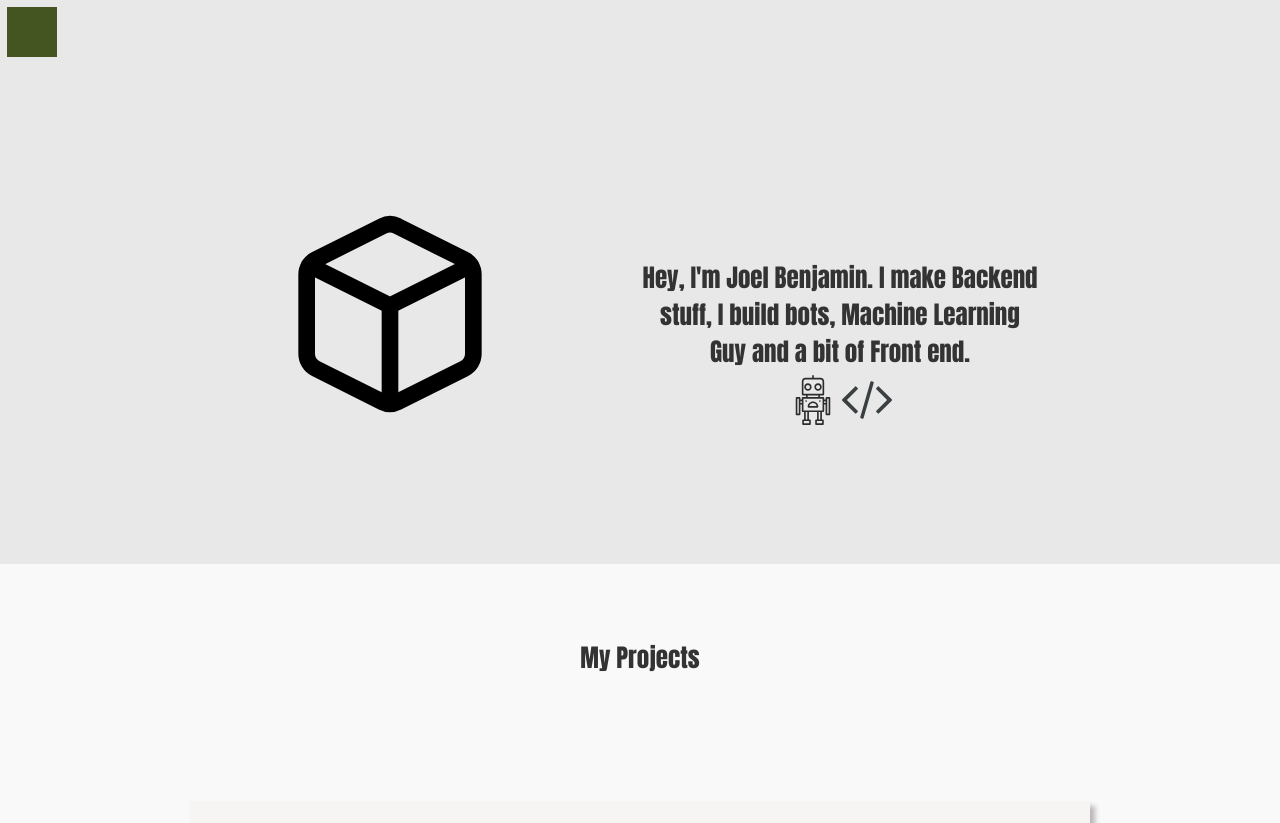
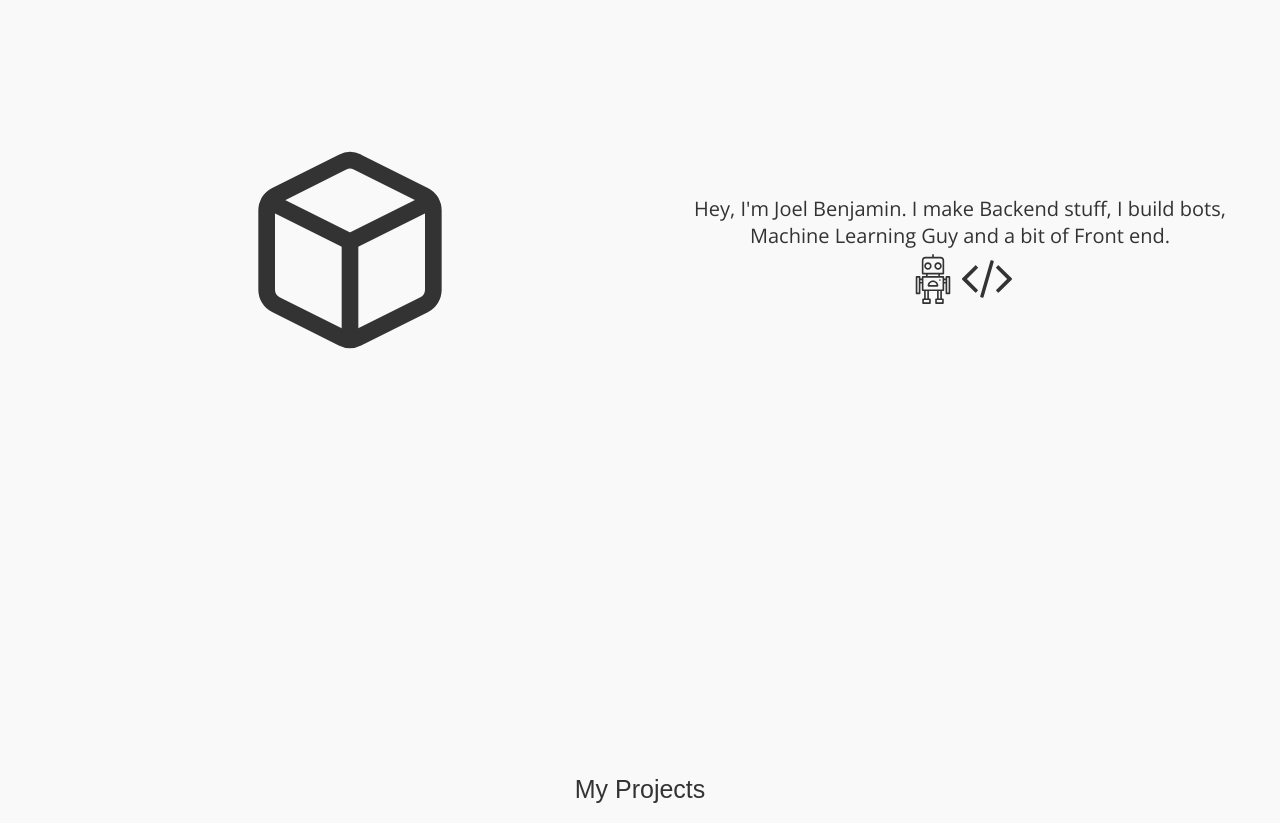
Before and after one commit to HarowitzBlack/Flask-personal-website, a Flask app: page / in a window 1280 px wide. Shown: the top 823 px of the page. Run offline with Flask 2, Linux system fonts and the light colour scheme.

Commit message:
Add files via upload

```diff
--- a/static/home_page_style.css
+++ b/static/home_page_style.css
@@ -1,6 +1,4 @@
-
-
-@import url('https://fonts.googleapis.com/css?family=Anton');
+@import url('https://fonts.googleapis.com/css?family=Open+Sans:300,400');
 
 body{
 	margin: 0px auto;
@@ -13,68 +11,34 @@ body{
 }
 
 
-#nav-bar-top{
-	width: 100%;
-	height: auto;
-	background-color: #e8e8e8;
-	padding: 2px;
-}
-
-#nav-postion-right{
-	display: flex;
-	flex-direction: row;
-	margin: 5px;
-
-}
-
-.nav-link{
-	padding: 20px;
-	cursor: pointer;
-}
-
-.nav-link:hover{
-	transition: 0.5 ease-in-ease-out;
-	color:#333;
-	border-bottom: solid 2px #555;
-
-}
-
-
-nav li{
-	text-decoration: none;
-	list-style: none;
-	float: right;
-}
-
-#logo-link{
-	width: 50px;
-	height: 50px;
-	background-color: #452;
-}
-
 .wrapper{
 	display: block;
 	margin: 0px auto
 	width: 100%;
 	height: 100%;
-	background-color: #e8e8e8;
+	background-color: #f9f9f9;
 
 }
 
 #main-container{
 	margin: 0px auto;
-	width: 800px;
-	height: 500px;
-	background-color: #e8e8e8;
+	width: 100%;
+	height: 700px;
+	background-color: #f9f9f9;
+	background-attachment: fixed;
+	background-size: 100%;
+	background-repeat: no-repeat;
+
 
 }
+
 
 .text-container{
 	position: relative;
 	top:100px;
 	width: 50%;
 	height: 60%;
-	background-color: #e8e8e8;
+	background-color: inherit;
 	text-align: center;
 	vertical-align: middle;
 	word-wrap: normal;
@@ -83,13 +47,15 @@ nav li{
 
 
 .text-style-nice{
+	padding: 10px;
+	margin: 15px;
 	position: relative;
 	top:70px;
 	text-align: center;
 	vertical-align: middle;
 	color: #333;
-	font-size: 25px;
-	font-family: 'Anton', sans-serif;
+	font-size: 20px;
+	font-family: 'Open Sans', sans-serif;
 }
 
 .svg-resize-color{
@@ -97,7 +63,7 @@ nav li{
 	height: 200px;
 	position: relative;
 	top:150px;
-	left: 50px;
+	left: 250px;
 	fill:currentColor;
 
 }
@@ -166,7 +132,7 @@ nav li{
 	margin: 25px;
 	width: 400px;
 	height: 400px auto;
-	background-color: #f7f7f7;
+	background-color: #F2E6D8;
 	box-shadow: 7px 7px 7px #e0dede;
 }
 
@@ -188,7 +154,7 @@ nav li{
 	margin-left:10px;
 	font-size: 18px;
 	font-family: 'Anton', sans-serif;
-	color:#15c492;
+	color:#1D2540;
 }
 
 #project_name:hover{
@@ -217,3 +183,19 @@ a{
 	height: 100px;
 	background-color: #262424;
 }
+
+
+
+#main-container2{
+	width: 100%;
+	height: 800px;
+	background-color: #10143d;
+	background-attachment: fixed;
+}
+
+#main-container3{
+	width: 100%;
+	height: 800px;
+	background-color: #fff;
+	background-attachment: fixed;
+}
```
Also changed, not shown: static/box.svg, static/code.svg, static/robot.svg.
